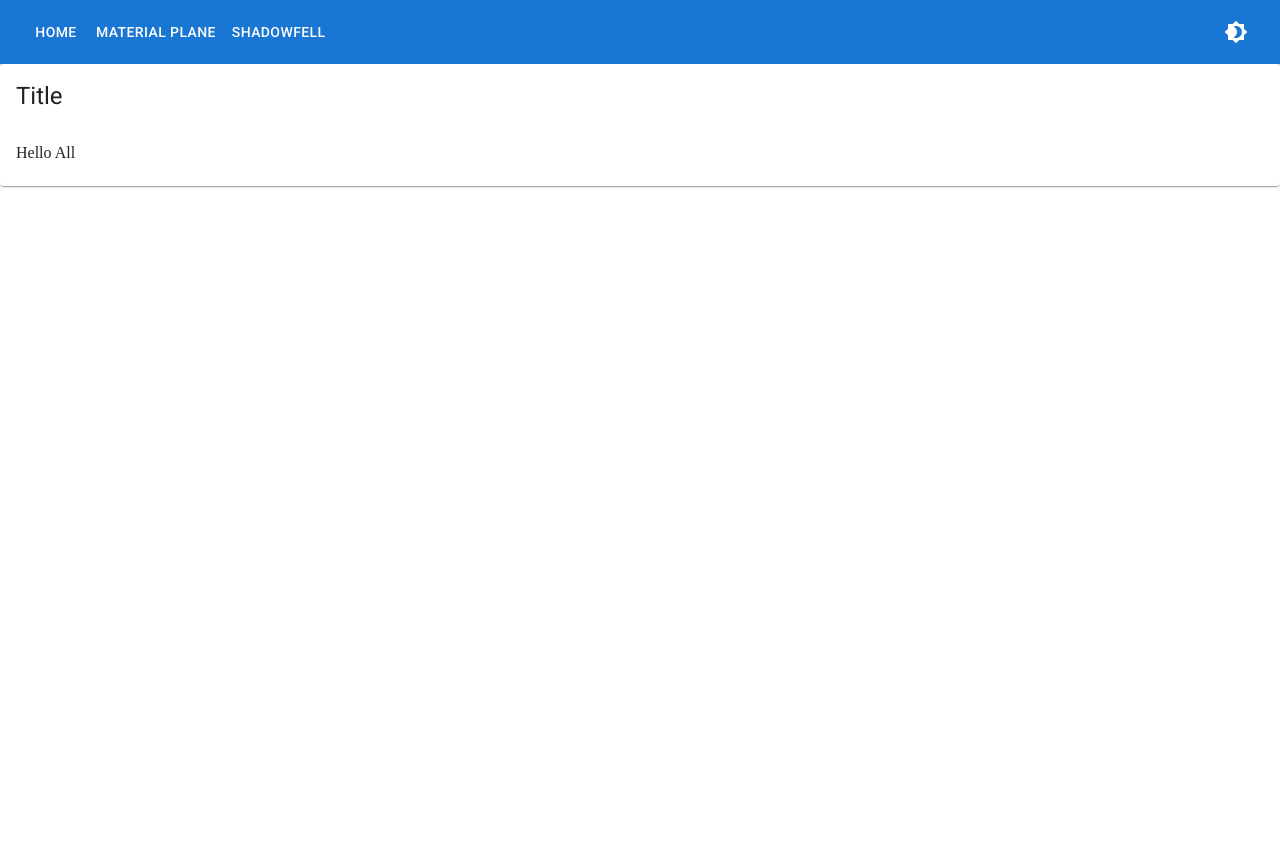
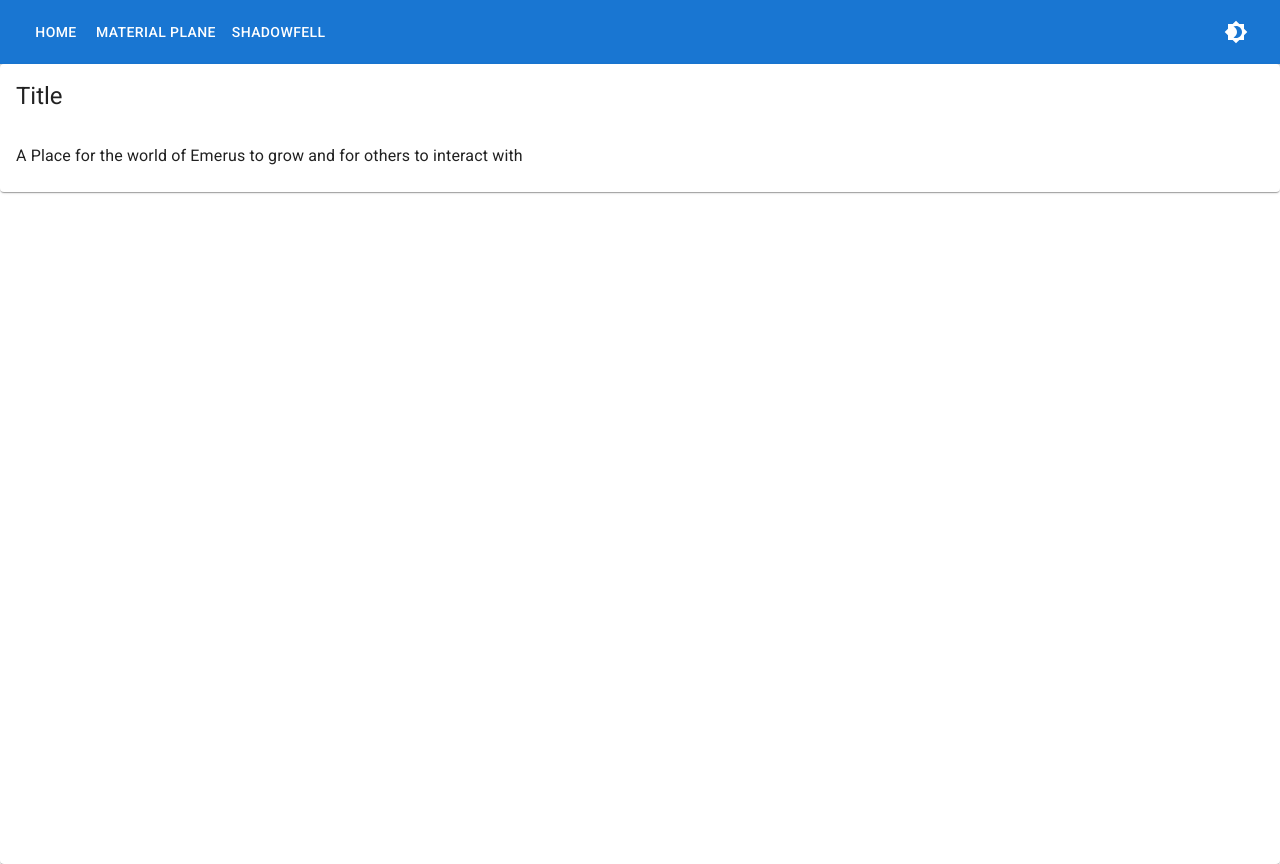
Before and after one commit to HayesAshby/Emerus-Interactive, a React (Vite) app: page /Emerus-Interactive/MaterialPlane in a window 1280 px wide. Before the commit the page ends 800 px from the top, so only its background shows below. Built offline with nearby package versions, Linux system fonts and the light colour scheme; the HTML template or start-up script is replaced by a standard one.

Commit message:
fixed home for darkmode

```diff
--- a/src/pages/Home.tsx
+++ b/src/pages/Home.tsx
@@ -1,10 +1,17 @@
-import { Card, CardContent, CardHeader } from "@mui/material";
+import { Card, CardContent, CardHeader, Typography } from "@mui/material";
 
 const Home = () => {
   return (
-    <Card>
-      <CardHeader title="Title" />
-      <CardContent>Hello All</CardContent>
+    <Card sx={{ minHeight: "100vh", minWidth: "100vw" }}>
+      <Card>
+        <CardHeader title="Title" />
+        <CardContent>
+          <Typography>
+            A Place for the world of Emerus to grow and for others to interact
+            with
+          </Typography>
+        </CardContent>
+      </Card>
     </Card>
   );
 };
```
